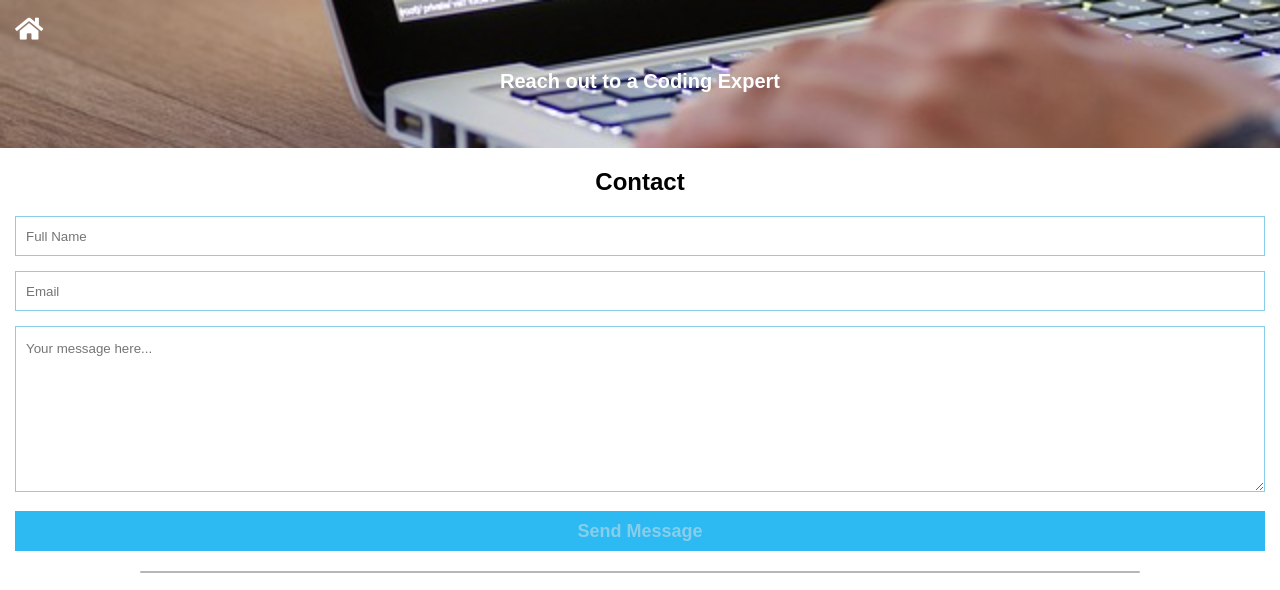
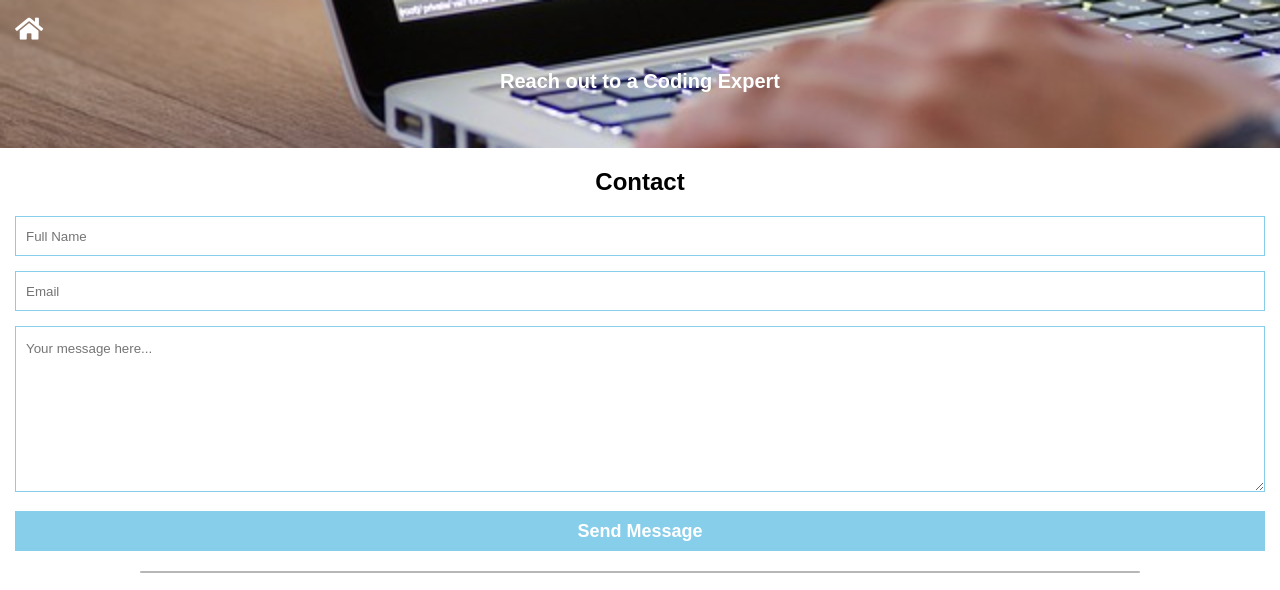
Before and after one commit to Idris557/Idris-Portfolio-, a plain HTML site: page contact.html in a window 1280 px wide. In both pictures the pointer is over the button "Send Message". Shown: the top 590 px of the page. Drawn offline with Linux system fonts and the light colour scheme.

Commit message:
Update contact.css

```diff
--- a/contact.css
+++ b/contact.css
@@ -60,7 +60,7 @@ section button {
   cursor: pointer;
 }
 section button:hover {
-  color: skyblue;
+  background-color: skyblue;
 }
 footer {
   background-color: skyblue;
```
